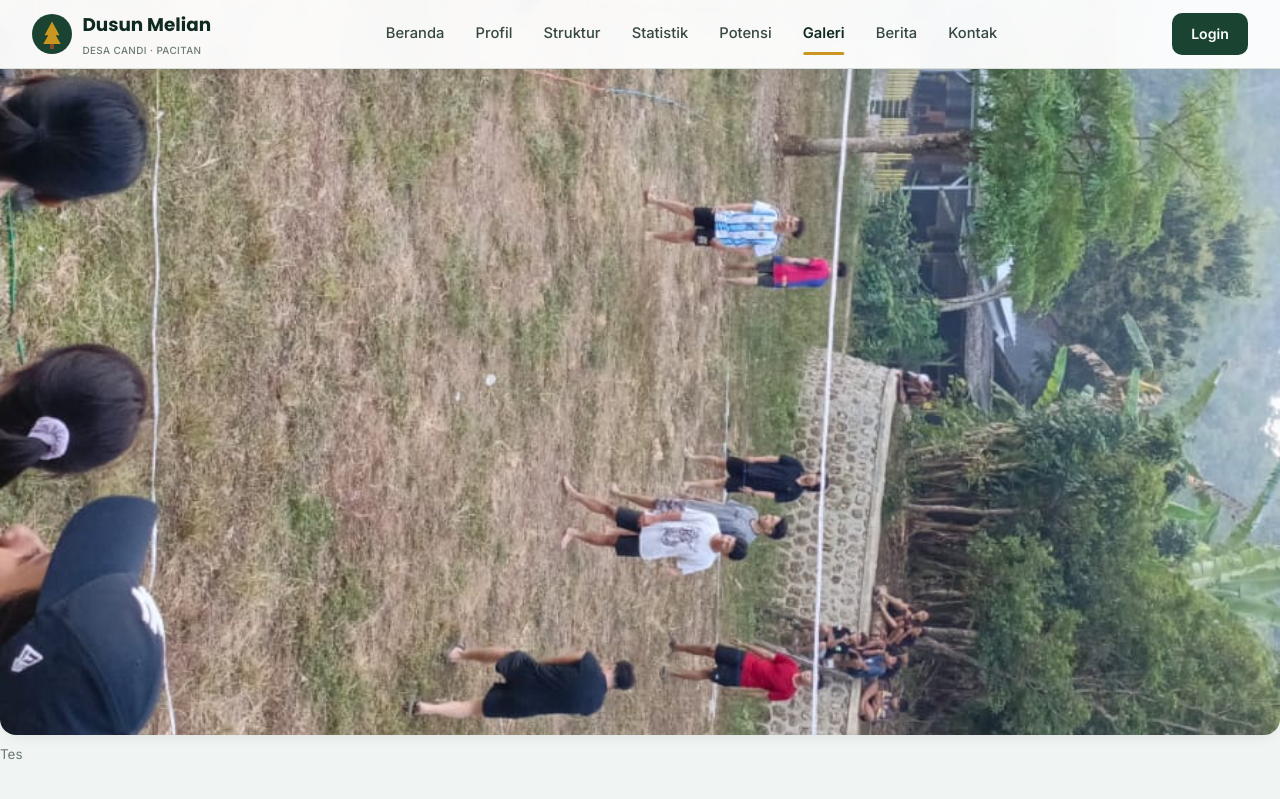
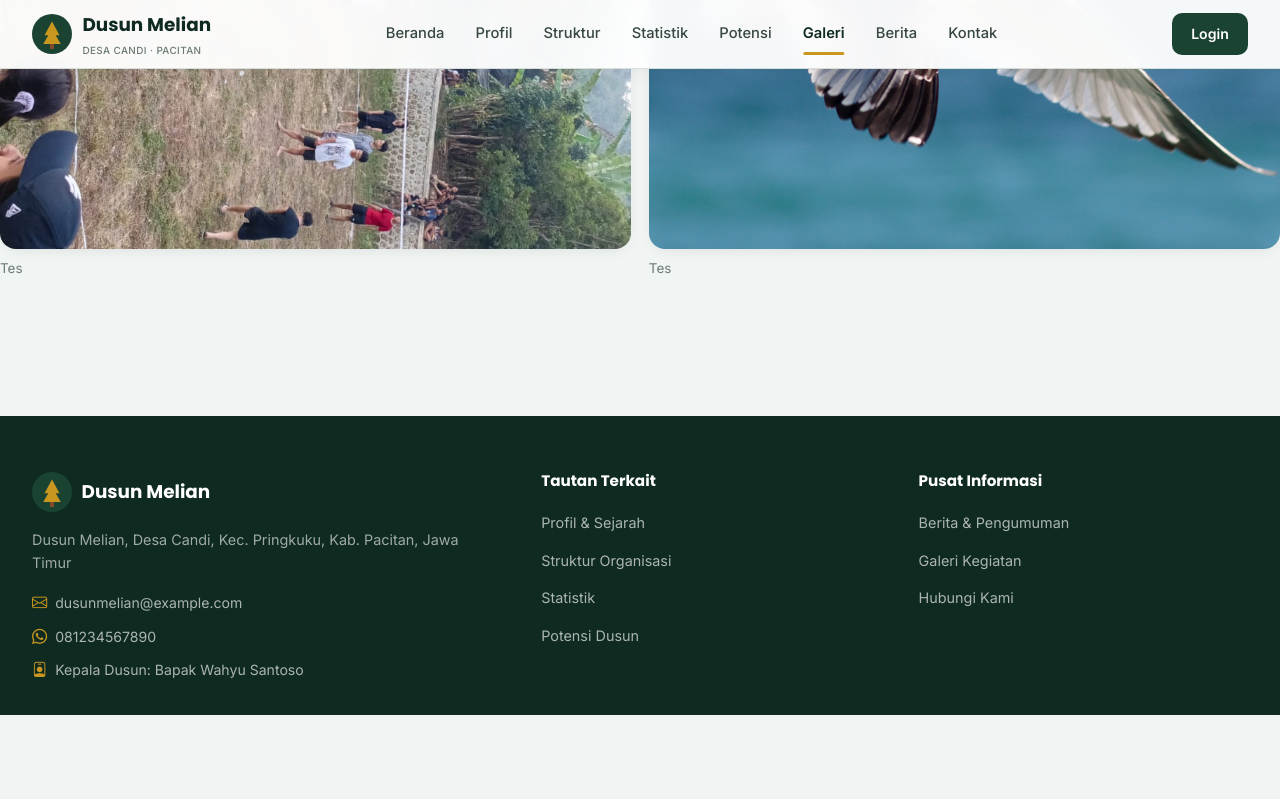
Before and after one commit to Noiro-0/Melian-Happy, a Jekyll site: the page built from galeri.html, in a window 1280 px wide and 900 px high, scrolled down 734 px. Shown: the top 799 px of the window. Built offline with Jekyll 4.4.1, drawn with Linux system fonts in a browser that asks for light colours; after the commit the page ends 1449 px from its top, so only the background shows below that.

Commit message:
Update Galeri “galeri”

```diff
--- a/_data/galeri.yml
+++ b/_data/galeri.yml
@@ -1,3 +1,5 @@
 galeri:
   - gambar: /assets/img/uploads/whatsapp-image-2026-06-29-at-17.23.27.jpeg
     judul: Tes
+  - gambar: /assets/img/uploads/seagull-1-.jpg
+    judul: Tes
```
Also changed, not shown: assets/img/uploads/seagull-1-.jpg (added).
